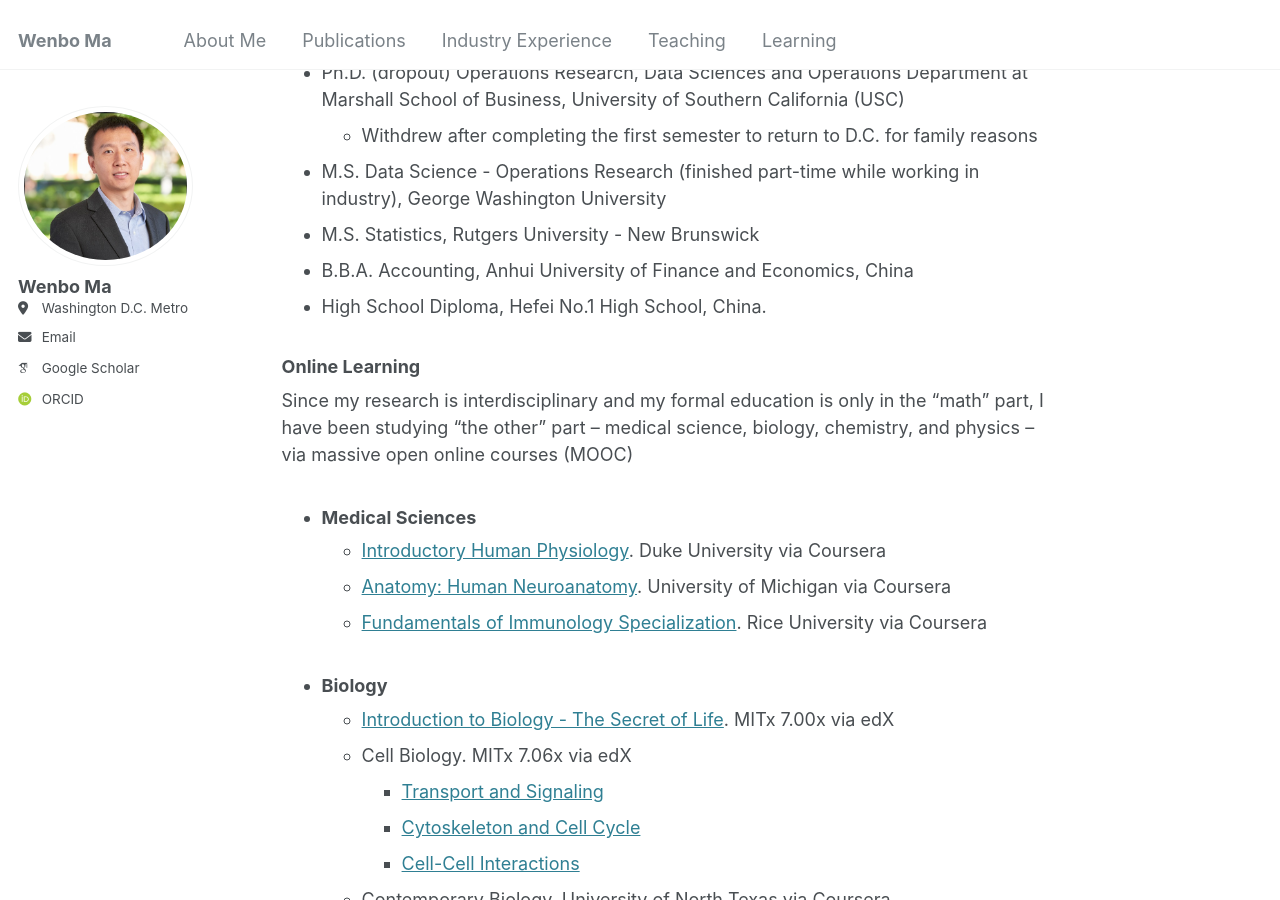
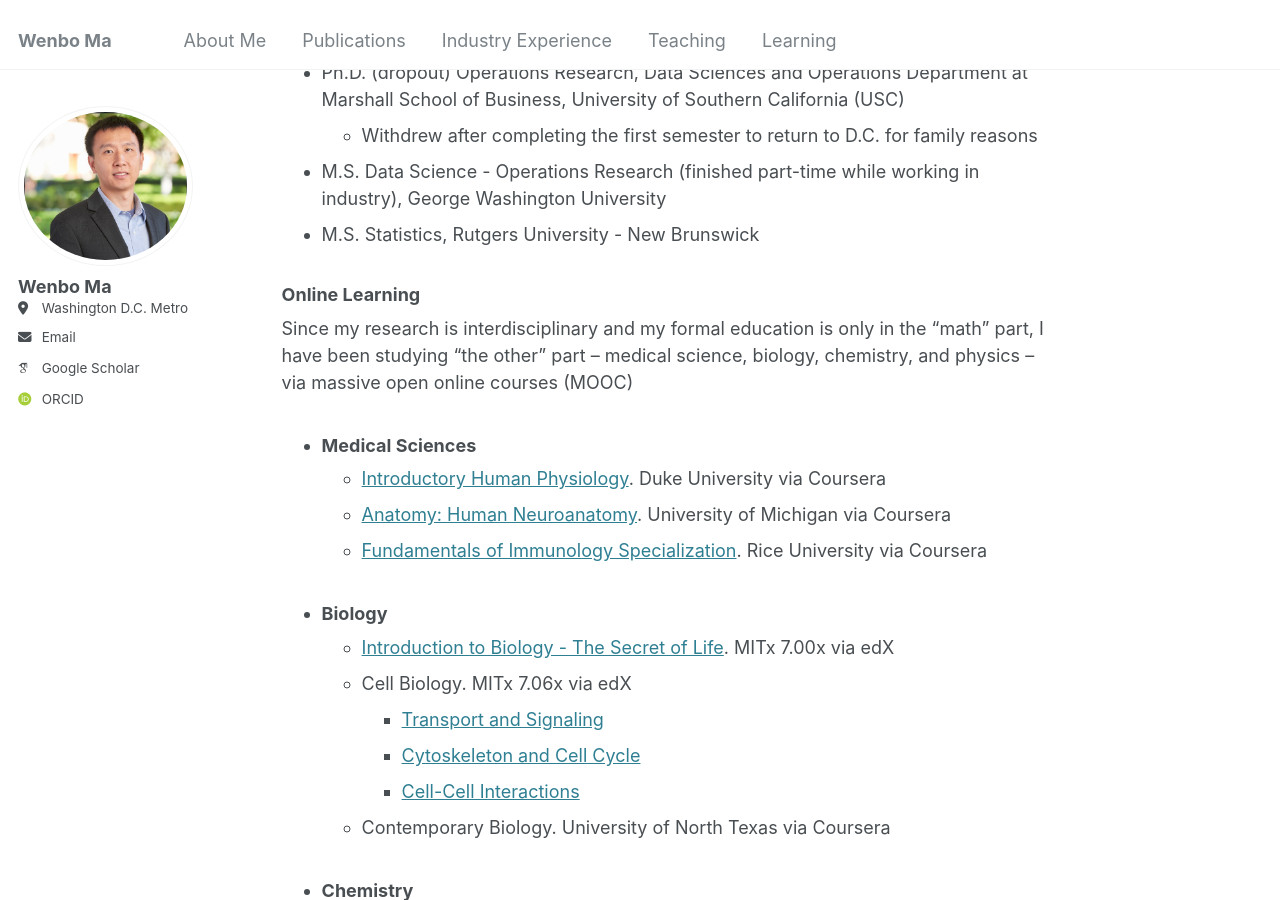
Before and after one commit to wenbo5565/wenbo5565.github.io, a Jekyll site: the page built from _pages/about.md, in a window 1280 px wide and 900 px high, scrolled down 2709 px. Built offline with Jekyll 4.4.1, drawn with Linux system fonts in a browser that asks for light colours; some web fonts are replaced.

Commit message:
Update about.md

```diff
--- a/_pages/about.md
+++ b/_pages/about.md
@@ -74,8 +74,6 @@ Outside of work, I enjoy playing and watching sports — particularly tennis, sw
   - Withdrew after completing the first semester to return to D.C. for family reasons
 - M.S. Data Science - Operations Research (finished part-time while working in industry), George Washington University
 - M.S. Statistics, Rutgers University - New Brunswick
-- B.B.A. Accounting, Anhui University of Finance and Economics, China
-- High School Diploma, Hefei No.1 High School, China.
 
 ### Online Learning
 Since my research is interdisciplinary and my formal education is only in the "math" part, I have been studying "the other" part -- medical science, biology, chemistry, and physics -- via massive open online courses (MOOC)
```
